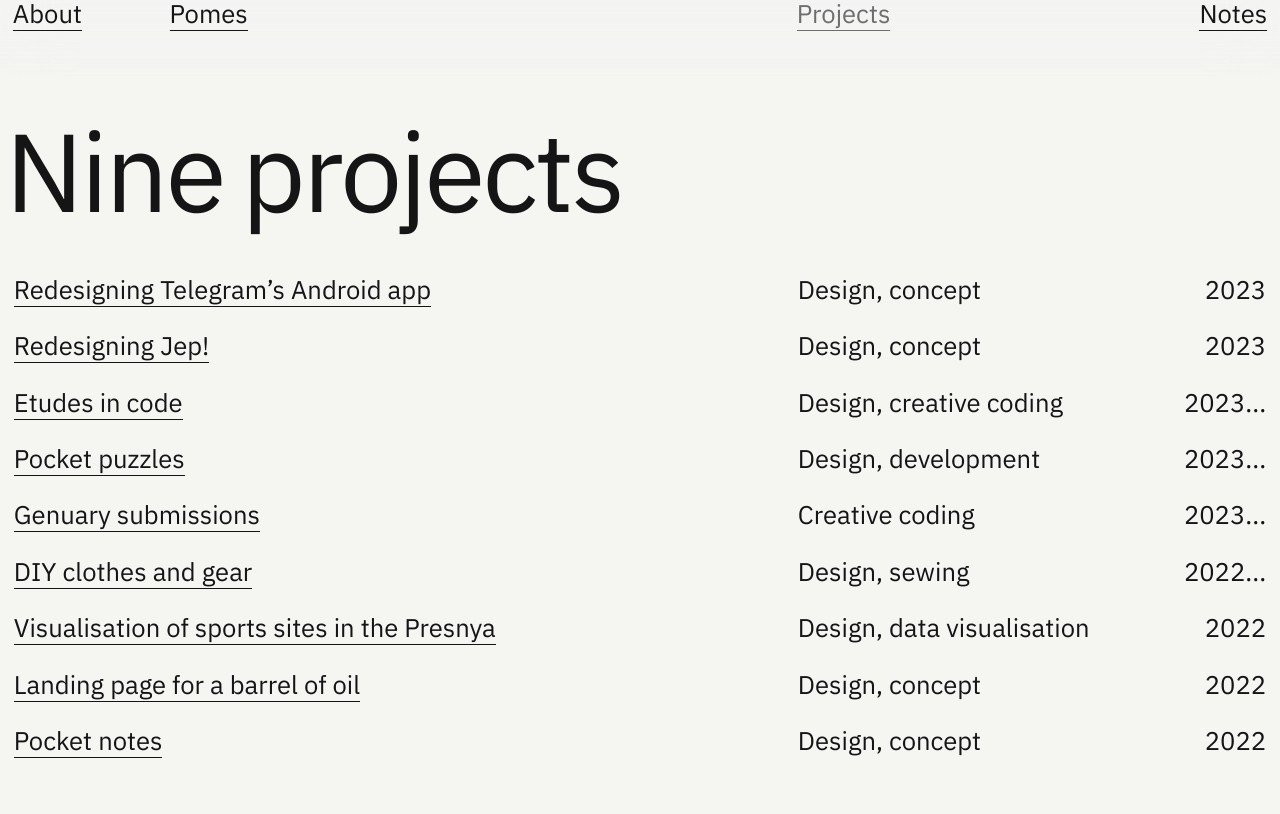
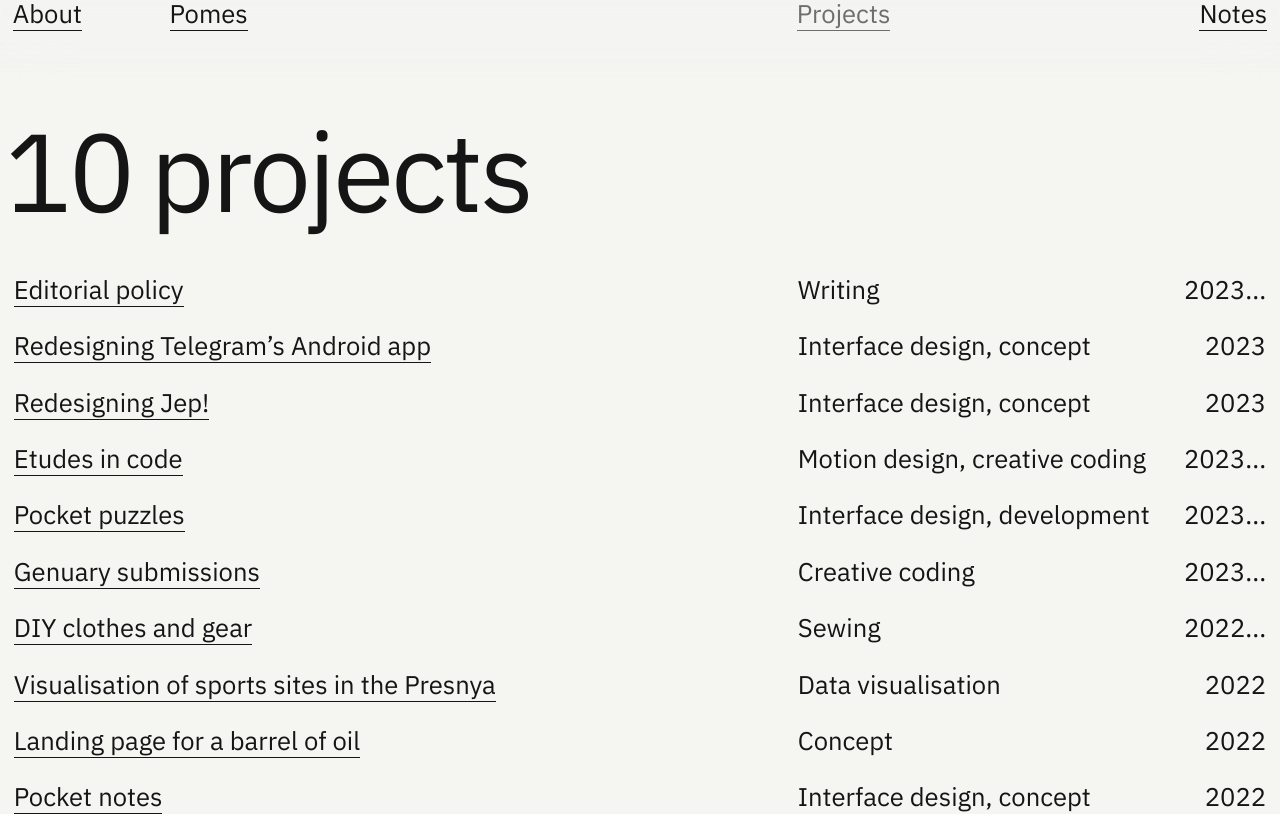
Before and after one commit to otaniyoz/web, a SvelteKit app: page /projects in a window 1280 px wide. Shown: the top 814 px of the page. Built offline with nearby package versions, Linux system fonts and the light colour scheme.

Commit message:
updated projects

```diff
--- a/src/data/projects.json
+++ b/src/data/projects.json
@@ -1,74 +1,62 @@
 [
   {
+    "title": "Editorial policy",
+    "work": "Writing",
+    "date": "2023...",
+    "link": "editorial-policy-en"
+  },
+  {
     "title": "Redesigning Telegram's Android app",
-    "work": "Design, concept",
+    "work": "Interface design, concept",
     "date": "2023",
-    "published": "true",
-    "cover": "../../tg-redesign/screens-overview.png",
     "link": "tg-redesign"
   },
   {
     "title": "Redesigning Jep!",
-    "work": "Design, concept",
+    "work": "Interface design, concept",
     "date": "2023",
-    "published": "true",
-    "cover": "../../jep-redesign/home_desktop.png",
     "link": "jep-redesign"
   },
   {
     "title": "Etudes in code",
-    "work": "Design, creative coding",
+    "work": "Motion design, creative coding",
     "date": "2023...",
-    "published": "true",
-    "cover": "../../etudes/20230818.mp4",
     "link": "etudes"
   },
   {
     "title": "Pocket puzzles",
-    "work": "Design, development",
+    "work": "Interface design, development",
     "date": "2023...",
-    "published": "true",
-    "cover": "../../pocket-puzzles/pp.png",
     "link": "pocket-puzzles"
   },
   {
     "title": "Genuary submissions",
     "work": "Creative coding",
     "date": "2023...",
-    "published": "true",
-    "cover": "../../genuary/20230127.mp4",
     "link": "genuary"
   },
   {
     "title": "DIY clothes and gear",
-    "work": "Design, sewing",
+    "work": "Sewing",
     "date": "2022...",
-    "published": "true",
-    "cover": "../../diy-clothes-and-gear/pullover.jpg",
     "link": "diy-clothes-and-gear"
   },
   {
     "title": "Visualisation of sports sites in the Presnya",
-    "work": "Design, data visualisation",
+    "work": "Data visualisation",
     "date": "2022",
-    "published": "true",
-    "cover": "../../vis-presnya/11.png",
     "link": "vis-presnya"
   },
   {
     "title": "Landing page for a barrel of oil",
-    "work": "Design, concept",
+    "work": "Concept",
     "date": "2022",
-    "published": "true",
-    "cover": "../../oil-barrel/2022.jpg",
     "link": "oil-barrel"
   },
   {
     "title": "Pocket notes",
-    "work": "Design, concept",
+    "work": "Interface design, concept",
     "date": "2022",
-    "published": "true",
-    "cover": "../../pocket-notes/home.png",
     "link": "pocket-notes"
   }
 ]
--- a/src/lib/types.ts
+++ b/src/lib/types.ts
@@ -10,7 +10,6 @@ export type ProjectType = {
   title: string;
   work: string;
   date: string;
-  published: string;
   link: string;
 }
 
--- a/src/routes/projects/+page.svelte
+++ b/src/routes/projects/+page.svelte
@@ -16,7 +16,7 @@
 </svelte:head>
 
 {#if projects && tableData}
-  <Heading level={1}>{typographString(projects.length.toString() + ' projects')}</Heading>
+  <Heading level={1}>{typographString(projects.length.toString() + ((projects.length === 1)?' project':' projects'))}</Heading>
   <Table {tableData} />
 {:else}
   <Heading level={1}>No projects</Heading>
```
